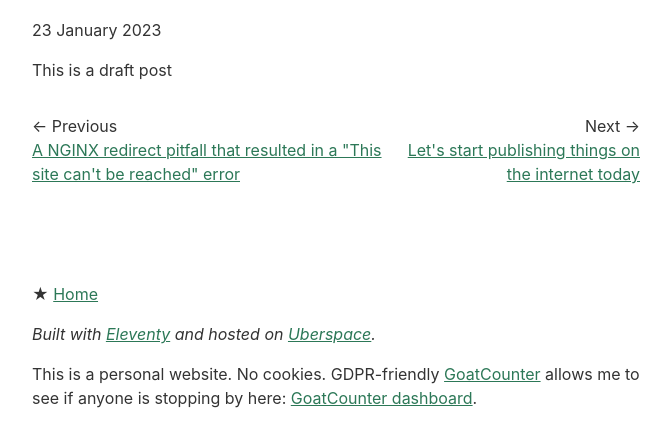
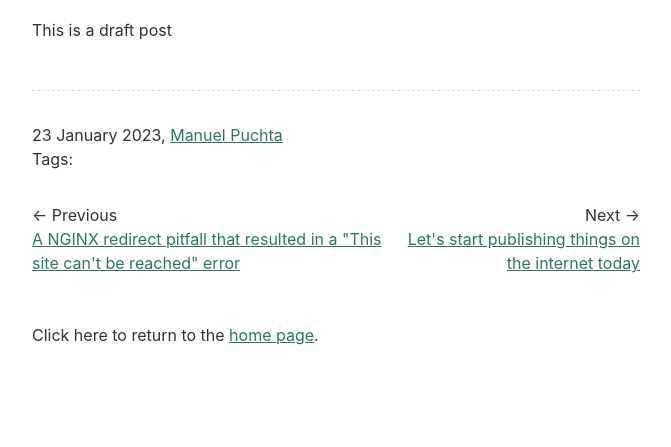
Before and after one commit to manuelpuchta/manuelpuchta.de, an Eleventy site: page content/blog/draft-post.md in a window 1280 px wide. Shown: the part 137-584 px from the top of the page, without its empty margins (304-975 px from the left). Built offline with nearby package versions, Linux system fonts and the light colour scheme; Eleventy itself is replaced by a stand-in of ours; files that its build step writes are made by us from their sources; what @zachleat/heading-anchors, zod-validation-error would draw is missing.

Commit message:
Refactor footer & post meta data

```diff
--- a/_includes/layouts/base.njk
+++ b/_includes/layouts/base.njk
@@ -64,24 +64,18 @@
 			</heading-anchors>
 		</main>
 
+		{%- if page.url !== "/" %}
 		<footer>
 			<nav>
 				<h2 class="visually-hidden">Navigation menu at the bottom of this page</h2>
 				<ul>
 					<li>
-						&bigstar; <a href="/">Home</a>
+						Click here to return to the <a href="/">home page</a>.
 					</li>
 				</ul>
 			</nav>
-			<p>
-				<em>Built with <a href="https://www.11ty.dev/">{{ eleventy.generator }}</a> and hosted on <a href="https://uberspace.de">Uberspace</a>.</em>
-			</p>
-			<p>
-				This is a personal website.
-				No cookies.
-				GDPR-friendly <a href="https://www.goatcounter.com/">GoatCounter</a> allows me to see if anyone is stopping by here: <a href="https://manuelpuchta.goatcounter.com/">GoatCounter dashboard</a>.
-			</p>
 		</footer>
+		{%- endif %}
 
 		<!-- This page `{{ page.url }}` was built on {% currentBuildDate %} -->
 		<script type="module" src="{% getBundleFileUrl "js" %}"></script>
--- a/_includes/layouts/post.njk
+++ b/_includes/layouts/post.njk
@@ -6,15 +6,21 @@ layout: layouts/base.njk
 <style>{% include "css/prism-diff.css" %}</style>
 <h1>{{ title }}</h1>
 
-<ul class="post-metadata">
-	<li><time datetime="{{ page.date | htmlDateString }}">{{ page.date | readableDate }}</time></li>
-	{%- for tag in tags | filterTagList %}
-	{%- set tagUrl %}/tags/{{ tag | slugify }}/{% endset %}
-	<li><a href="{{ tagUrl }}" class="post-tag">{{ tag }}</a>{%- if not loop.last %}, {% endif %}</li>
-	{%- endfor %}
-</ul>
+{{ content | safe }}
 
-{{ content | safe }}
+<div class="post-meta">
+	<time datetime="{{ page.date | htmlDateString }}">{{ page.date | readableDate }}</time>, <a href="/about/">{{ metadata.title }}</a>
+	{%- if tags %}
+	<br>
+	<ul class="post-metadata">
+		Tags:
+		{%- for tag in tags | filterTagList %}
+		{%- set tagUrl %}/tags/{{ tag | slugify }}/{% endset %}
+		<li><a href="{{ tagUrl }}" class="post-tag">{{ tag }}</a>{%- if not loop.last %}, {% endif %}</li>
+		{%- endfor %}
+	</ul>
+	{%- endif %}
+</div>
 
 {%- if collections.posts %}
 {%- set previousPost = collections.posts | getPreviousCollectionItem %}
--- a/css/index.css
+++ b/css/index.css
@@ -61,6 +61,7 @@ html {
 	overflow-y: scroll;
 }
 body {
+	padding-bottom: 2em;
 	max-width: 40em;
 }
 
@@ -149,10 +150,6 @@ hr {
 	background-color: var(--color-gray-10);
 }
 
-header {
-	border-bottom: 1px dashed var(--color-gray-20);
-}
-
 main {
 	padding: 1rem;
 }
@@ -173,8 +170,7 @@ main picture {
 }
 
 footer {
-	margin-top: 2rem;
-	padding: 1rem 1rem 5rem;
+	padding: 1rem;
 }
 footer ul {
 	margin: 0;
@@ -205,7 +201,7 @@ footer ul {
 	justify-content: space-between;
 	gap: 0.5em 1em;
 	list-style: none;
-	padding: 1em 0;
+	padding: 1em 0 0;
 }
 .links-nextprev > * {
 	flex-grow: 1;
@@ -255,6 +251,7 @@ header {
 	justify-content: space-between;
 	align-items: center;
 	padding: 1em;
+	border-bottom: 1px dashed var(--color-gray-20);
 }
 .home-link {
 	flex-grow: 1;
@@ -327,6 +324,24 @@ header {
 	font-weight: bold;
 }
 
+/* Post meta at the end of a post */
+.post-meta {
+	padding: 2em 0 0;
+	margin: 3em 0 0;
+	line-height: 1.5;
+	border-top: 1px dashed var(--color-gray-20);
+}
+
+/* Tags list */
+.post-metadata {
+	display: inline-flex;
+	flex-wrap: wrap;
+	gap: 0.5em;
+	list-style: none;
+	padding: 0;
+	margin: 0;
+}
+
 /* Tags */
 .post-tag {
 	display: inline-flex;
@@ -338,16 +353,3 @@ header {
 .postlist-item > .post-tag {
 	align-self: center;
 }
-
-/* Tags list */
-.post-metadata {
-	display: inline-flex;
-	flex-wrap: wrap;
-	gap: 0.5em;
-	list-style: none;
-	padding: 0;
-	margin: 0;
-}
-.post-metadata time {
-	margin-right: 1em;
-}
```
